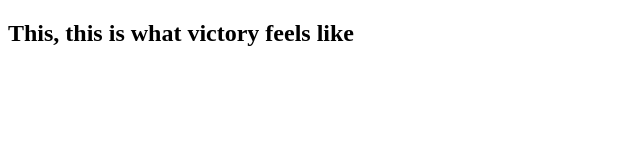
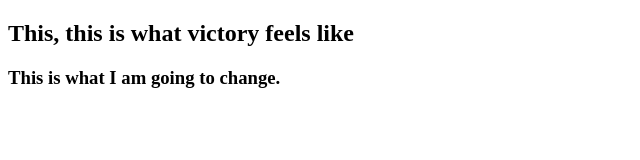
Before and after one commit to krishna-tech-vision/myLocalRepo, a plain HTML site: page index.html in a window 1280 px wide. Shown: the whole page, without its empty margins (0-640 px from the left). Drawn offline with Linux system fonts and the light colour scheme.

Commit message:
Add Text

```diff
--- a/index.html
+++ b/index.html
@@ -7,5 +7,6 @@
 </head>
 <body>
     <h2>This, this is what victory feels like</h2>
+    <h3>This is what I am going to change.</h3>
 </body>
 </html>
```
